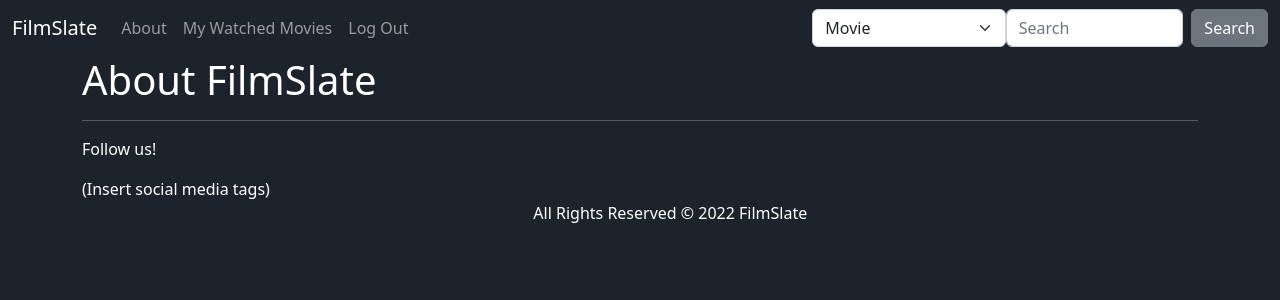
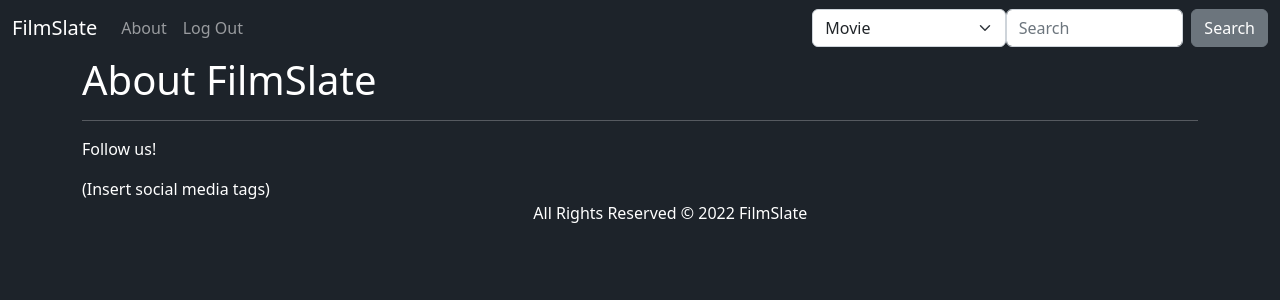
Before and after one commit to joeyfasanelli/FilmSlate, a Django app: page /about/ in a window 1280 px wide; the page is wider, and only the part inside the window is pictured. Shown: the top 300 px of that part. Run offline with Django 4.2, Linux system fonts and the light colour scheme; the visitor is signed in with stand-in values (Sample User, id 1); some libraries are stand-ins or nearby versions.

Commit message:
removed movie/accolades

```diff
--- a/main_app/templates/base.html
+++ b/main_app/templates/base.html
@@ -27,9 +27,9 @@
         </li>
         {% if user.is_authenticated %}
 
-        <li class="nav-item">
+        <!-- <li class="nav-item">
           <a class="nav-link" href="/movies">My Watched Movies</a>
-        </li>
+        </li> -->
         <li class="nav-item">
           <a class="nav-link" href="{% url 'logout' %}">Log Out</a>
         </li>
--- a/main_app/urls.py
+++ b/main_app/urls.py
@@ -7,12 +7,12 @@ urlpatterns = [
     path('tv/<int:tv_id>/', views.view_tv_detail, name="tvdetail"),
     path('movie/<int:movie_id>/', views.view_movie_detail, name="moviedetail"),
     path('about/', views.about, name='about'),
-    path('movies/', views.movies_index, name='index'),
-    path('movies/create/', views.MovieCreate.as_view(), name='movies_create'),
-    path('movies/<int:movie_id>/', views.movies_detail, name='detail'),
-    path('movies/<int:pk>/update/', views.MovieUpdate.as_view(), name='movies_update'),
-    path('movies/<int:pk>/delete/', views.MovieDelete.as_view(), name='movies_delete'),
-    path('movies/<int:movie_id>/assoc_reaction/<int:reaction_id>/', views.assoc_reaction, name='assoc_reaction'),
+    # path('movies/', views.movies_index, name='index'),
+    # path('movies/create/', views.MovieCreate.as_view(), name='movies_create'),
+    # path('movies/<int:movie_id>/', views.movies_detail, name='detail'),
+    # path('movies/<int:pk>/update/', views.MovieUpdate.as_view(), name='movies_update'),
+    # path('movies/<int:pk>/delete/', views.MovieDelete.as_view(), name='movies_delete'),
+    # path('movies/<int:movie_id>/assoc_reaction/<int:reaction_id>/', views.assoc_reaction, name='assoc_reaction'),
 
     path('movie/<int:movie_id>/review/', views.review_page_movie, name='review_page_movie'),
     path('tv/<int:tv_id>/reviews/', views.review_page_tv, name='review_page_tv'),
```
